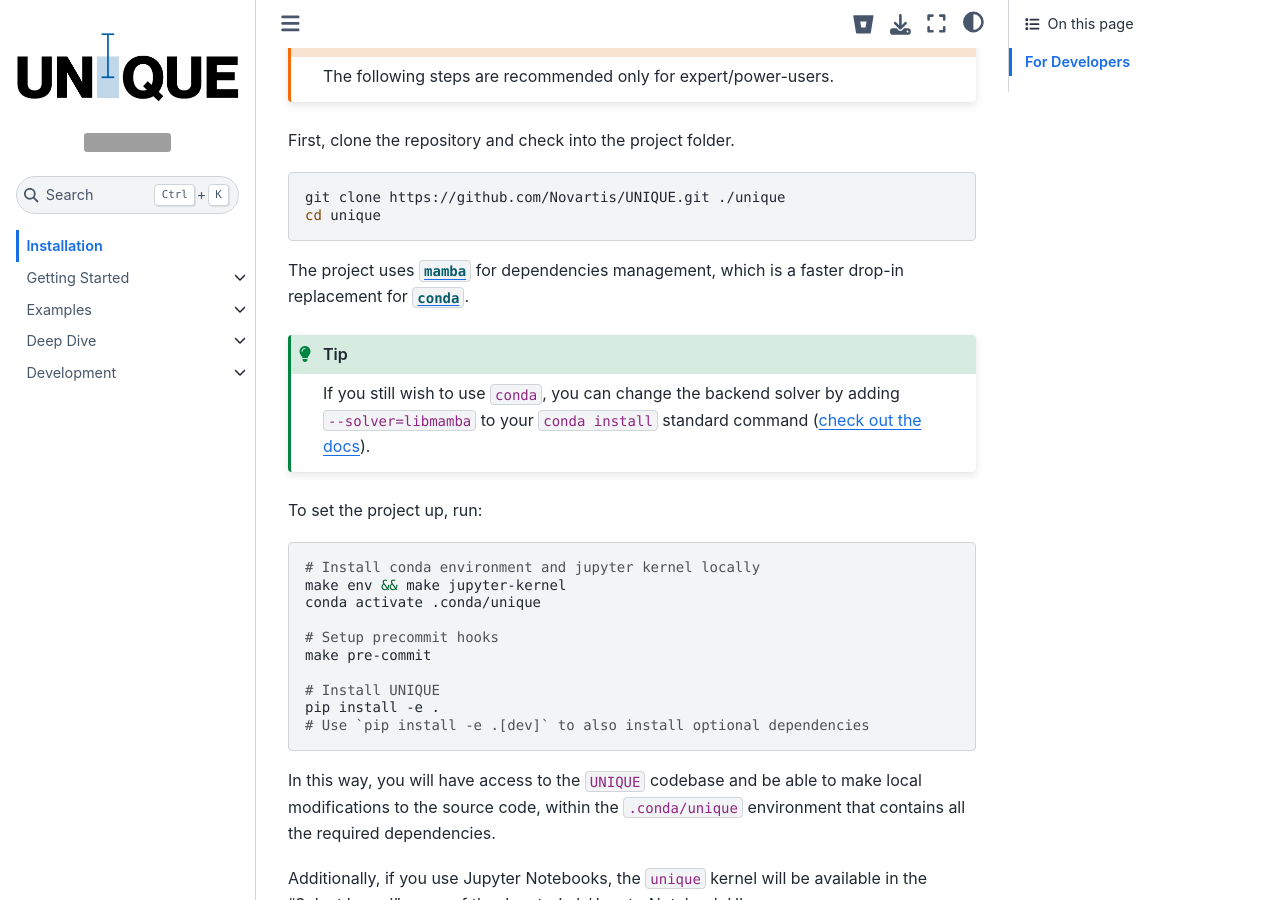
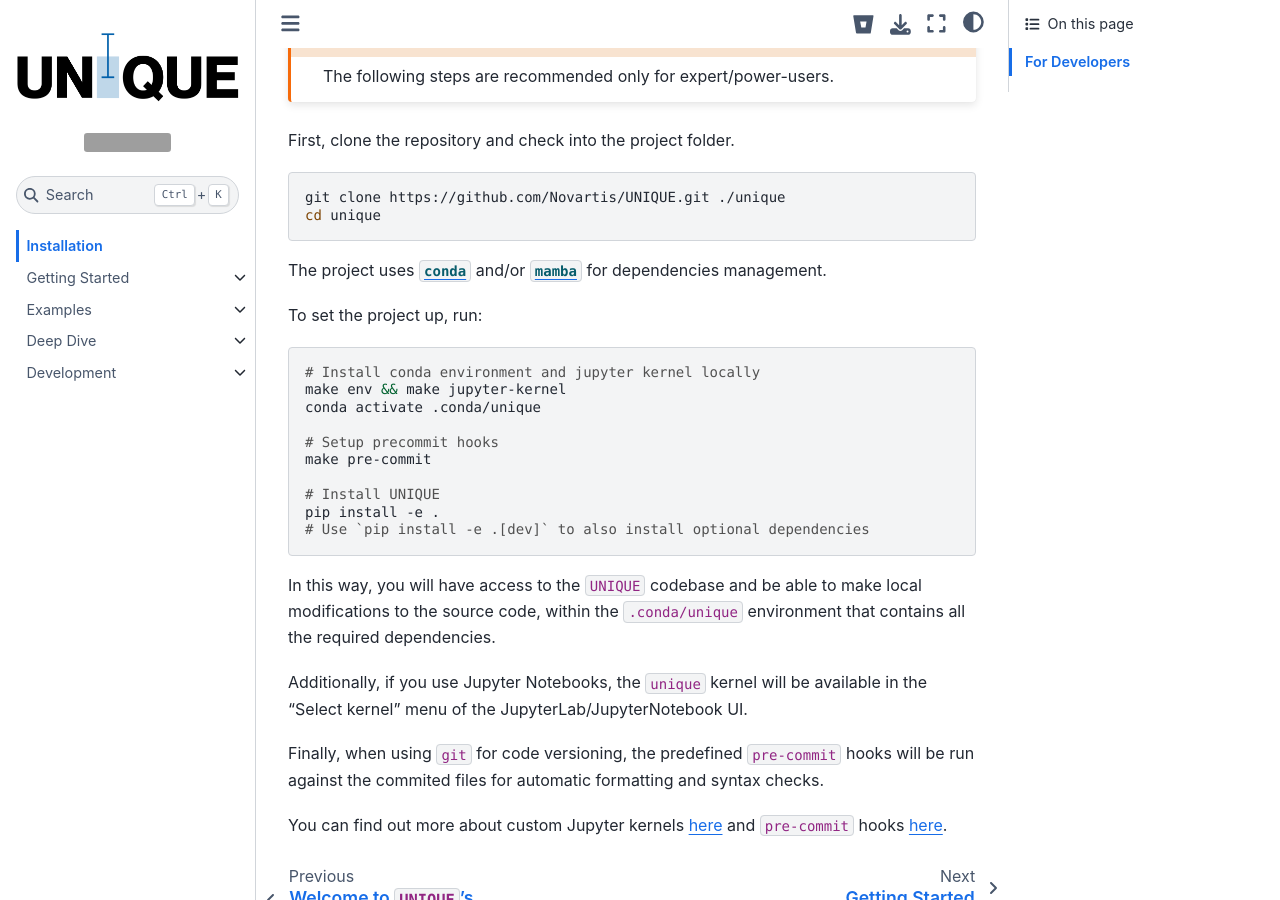
Before and after one commit to Novartis/UNIQUE, a Sphinx documentation site: the page built from docs/source/installation.md, in a window 1280 px wide and 900 px high, scrolled down 706 px. Built offline with Sphinx 7.4.7 and the Sphinx Book theme 1.1.4, drawn with Linux system fonts in a browser that asks for light colours; pages that are not in the unit, such as notebooks, are missing from menus; grey boxes are pictures that could not be loaded.

Commit message:
Update installation instructions

````diff
--- a/docs/source/installation.md
+++ b/docs/source/installation.md
@@ -41,11 +41,7 @@ git clone https://github.com/Novartis/UNIQUE.git ./unique
 cd unique
 ```
 
-The project uses [`mamba`](https://mamba.readthedocs.io/en/latest/index.html) for dependencies management, which is a faster drop-in replacement for [`conda`](https://conda.io/projects/conda/en/latest/user-guide/install/index.html).
-
-:::{tip}
-If you still wish to use `conda`, you can change the backend solver by adding `--solver=libmamba` to your `conda install` standard command ([check out the docs](https://conda.github.io/conda-libmamba-solver/user-guide/#try-it-once)).
-:::
+The project uses [`conda`](https://conda.io/projects/conda/en/latest/user-guide/install/index.html) and/or [`mamba`](https://mamba.readthedocs.io/en/latest/index.html) for dependencies management.
 
 To set the project up, run:
 
````
